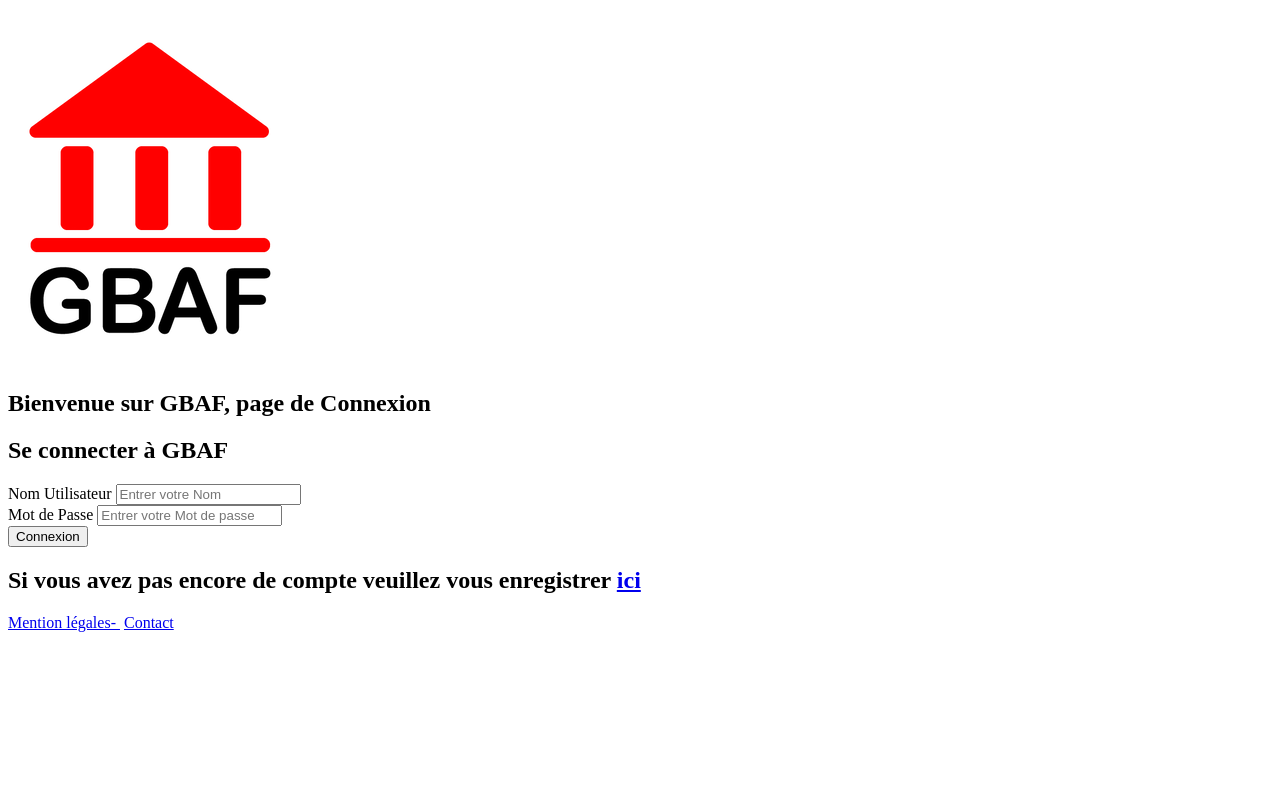
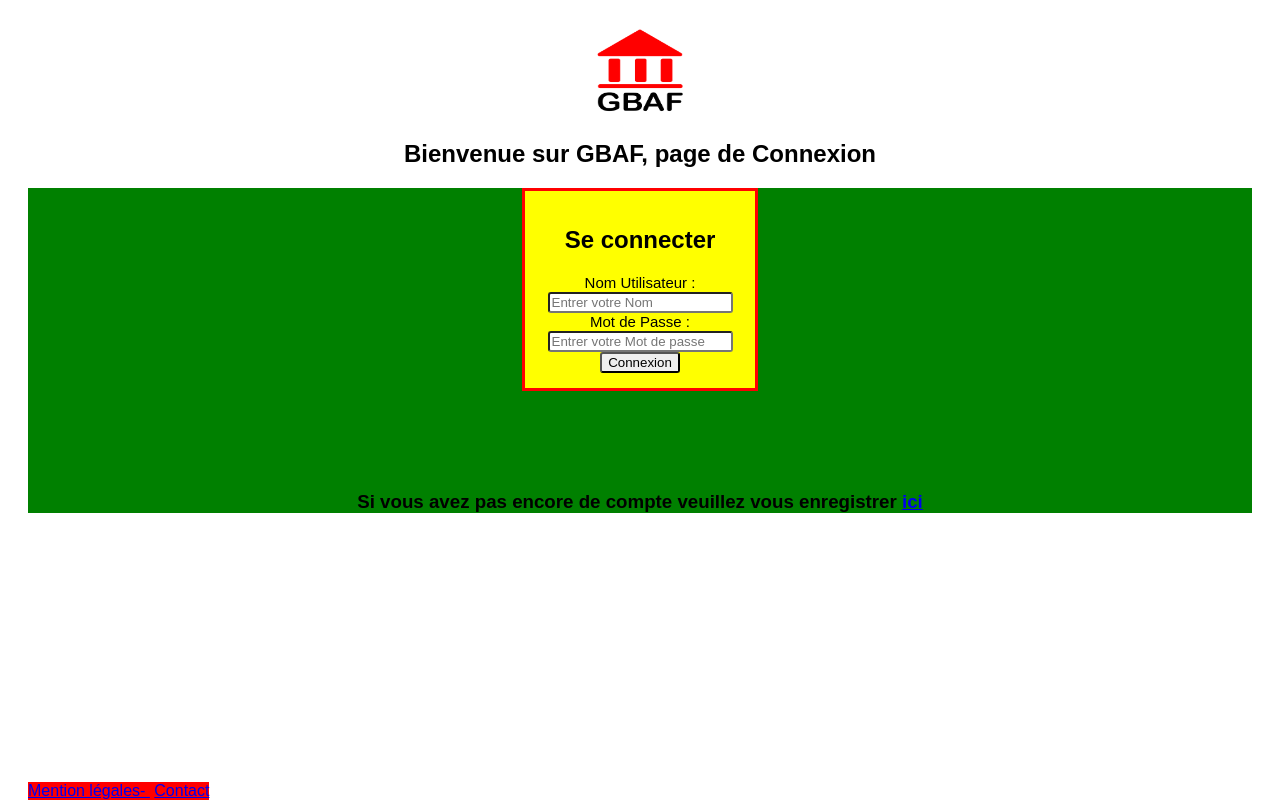
Before and after one commit to Camara-Diadie/Projet-3-camara-diadie, a PHP site: page /connexion.html in a window 1280 px wide. Run offline with PHP 8.4, Linux system fonts and the light colour scheme.

Commit message:
modification html et le css de la page connexion

```diff
--- a/connexion.html
+++ b/connexion.html
@@ -4,44 +4,33 @@
     <meta charset="UTF-8">
     <meta name="viewport" content="width=device-width, initial-scale=1.0">
     <meta http-equiv="X-UA-Compatible" content="ie=edge">
+    <link rel="stylesheet" href="css/connexion.css">
     <title>Page Connexion GBAF</title>
 </head>
 <body>
-    <header>
-        <div class="logo">
-            <img src="css/GBAF.png" alt="logo">
-        </div>
+    <header class="logo">
+            <img class="logo-gbaf"src="css/GBAF.png" alt="logo">
     </header>
-    <section>
-        <div class="titre-connexion">
+    <section class="titre-connexion">
             <h1>Bienvenue sur GBAF, page de Connexion</h1>
-        </div>
     </section>
 
-    <section>
-        <div class="formulaire-connexion">
-            <form action="">
-                <h1>Se connecter à GBAF</h1>
-                <label for="nom-utilisateur">Nom Utilisateur</label>
-                <input type="text" placeholder="Entrer votre Nom" name="username" id="nom-utilisateur" required></br>
-                <label for="mot-de-passe">Mot de Passe</label>
-                <input type="password" placeholder="Entrer votre Mot de passe" name="UserPassword" id="mot-de-passe" required></br>
+    <section class="formulaire">
+        <form class="formulaire-connexion">
+                <h1>Se connecter </h1>
+                <label for="nom-utilisateur">Nom Utilisateur :</label><input type="text" placeholder="Entrer votre Nom" name="username" id="nom-utilisateur" required></br>
+
+                <label for="mot-de-passe">Mot de Passe :</label><input type="password" placeholder="Entrer votre Mot de passe" name="UserPassword" id="mot-de-passe" required></br>
+
                 <input type="submit" id="submit" value="Connexion">
 
-            </form>
-        </div>
-        <div class="enregistrement">
-            <h2>Si vous avez pas encore de compte veuillez vous enregistrer <a href="enregistrement.html">ici</a></h2>
-        </div>
+        </form>
+            <h3>Si vous avez pas encore de compte veuillez vous enregistrer <a href="enregistrement.html">ici</a></h3>
+    </section>
 
-    </section>
     <footer>
-        <div class="pied-page">
             <a href="mention-legale.html"> Mention légales-&nbsp;</a>
             <a href="contact.html"> Contact</a>
-
-        </div>
-
     </footer>
 
 </body>
--- a/css/connexion.css
+++ b/css/connexion.css
@@ -1,44 +1,53 @@
-html, body{
-    height: 100%;
+ body{
+     height: 100%;
+ }
+ html {
     margin: 0;
     padding: 0;
+    border: 20px;
     margin-left: 20px;
     margin-right: 20px;
+    font-style: normal;
+    font-family: sans-serif;
+ }
+ .logo-gbaf{
+    width: 100px;
+    height: 100px;
     display: block;
-
-}
-header{
-    height: 30%;
     margin-top: 20px;
-    background-color: blue;
-}
-.logo-gbaf{
-    display: block;
     margin-left: auto;
     margin-right: auto;
-    height: 150px;
-    width: 150px;
+ }
+ .titre-connexion h1    {
     text-align: center;
-    background-color: red;
 
-}
-.titre-connexion{
-    display: block;
+ }
+ .formulaire{
+      text-align: center;
+      background-color: green;
+ }
+ .formulaire-connexion{
+     background-color: yellow;
     text-align: center;
-    background-color: green;
+    padding: 15px 15px 15px 15px;
+    border: 3px solid red ;
+    width: 200px;
+    margin-left: auto;
+    margin-right: auto;
+    margin-bottom: 100px;
+ }
+ label{
+     font-size: 15px;
+ }
 
-}
-/* ressoudre la partie de input pour tout les mettre aligner*/
-.formulaire-connexion{
-    background-color: yellow;
-    height: 30%;
-    margin-top: 60px;
+ input{
+     border-radius: 3px;
+ }
+ /* essayer de modifier le footer */
+ footer{
+     background-color: red;
+     position: absolute;
+    bottom: 0;
 
-    text-align: center;
-    -webkit-box-sizing: border-box;
-    -moz-box-sizing: border-box;
-    box-sizing: border-box;
-}
-input, label{
 
-}
+ }
```
Also changed, not shown: acteur.html (renamed from acteur-dsa-france.html, +4 -4 lines), formation-co.html (added, +48 -0 lines).
